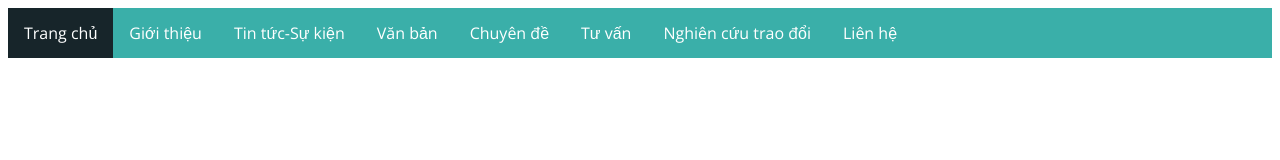
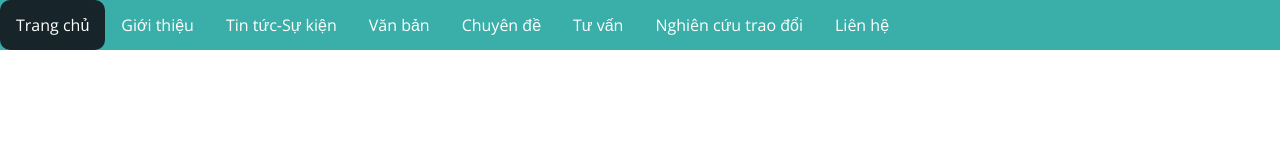
Before and after one commit to NgynNgyn/Congdoan, a plain HTML site: page index.html in a window 1280 px wide. Drawn offline with nearby package versions, Linux system fonts and the light colour scheme.

Commit message:
Update index.css

```diff
--- a/index.css
+++ b/index.css
@@ -1,3 +1,12 @@
+* {
+    box-sizing: border-box;
+}
+
+a,
+nav {
+    border-radius: 10px;
+}
+
 .hide {
     display: block;
 }
@@ -71,3 +80,10 @@ li.dropdown {
 .active {
     background-color: #17252A;
 }
+
+header {
+    position: fixed;
+    top: 0;
+    left: 0;
+    right: 0;
+}
```
